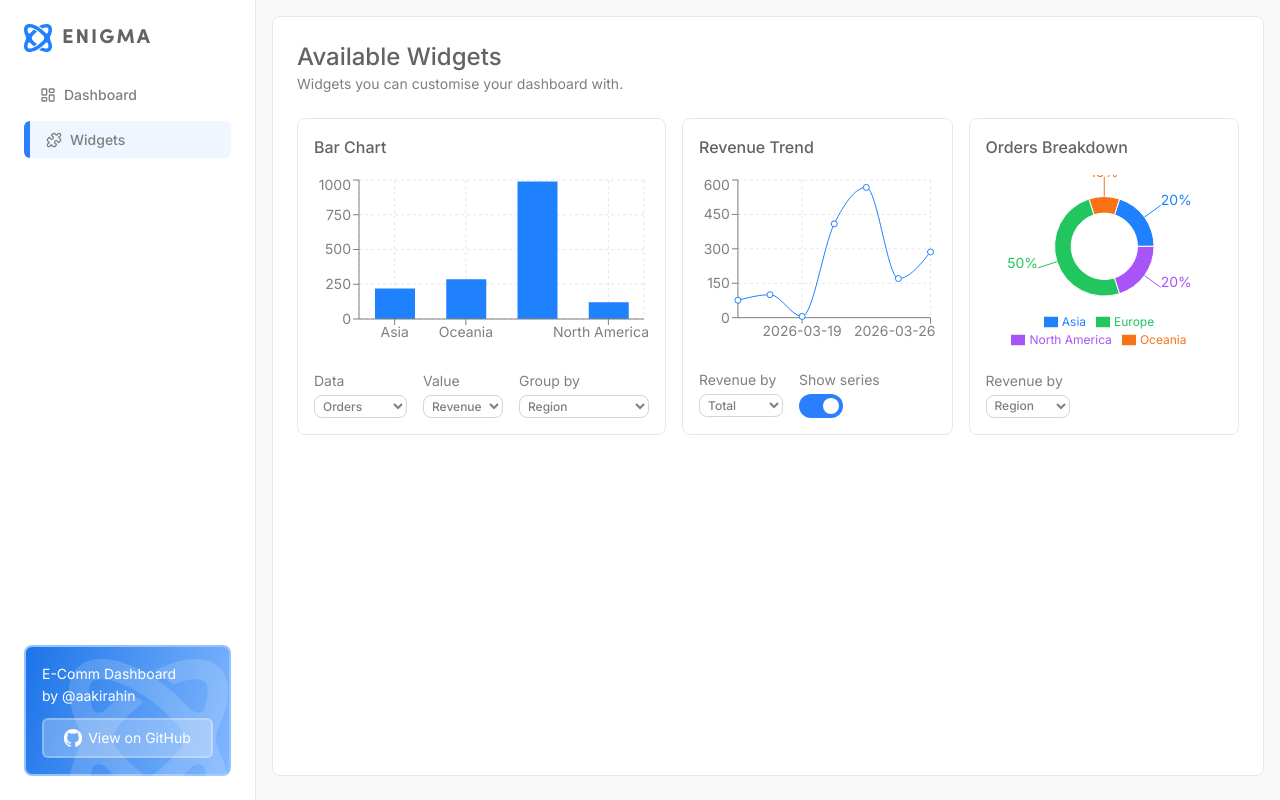
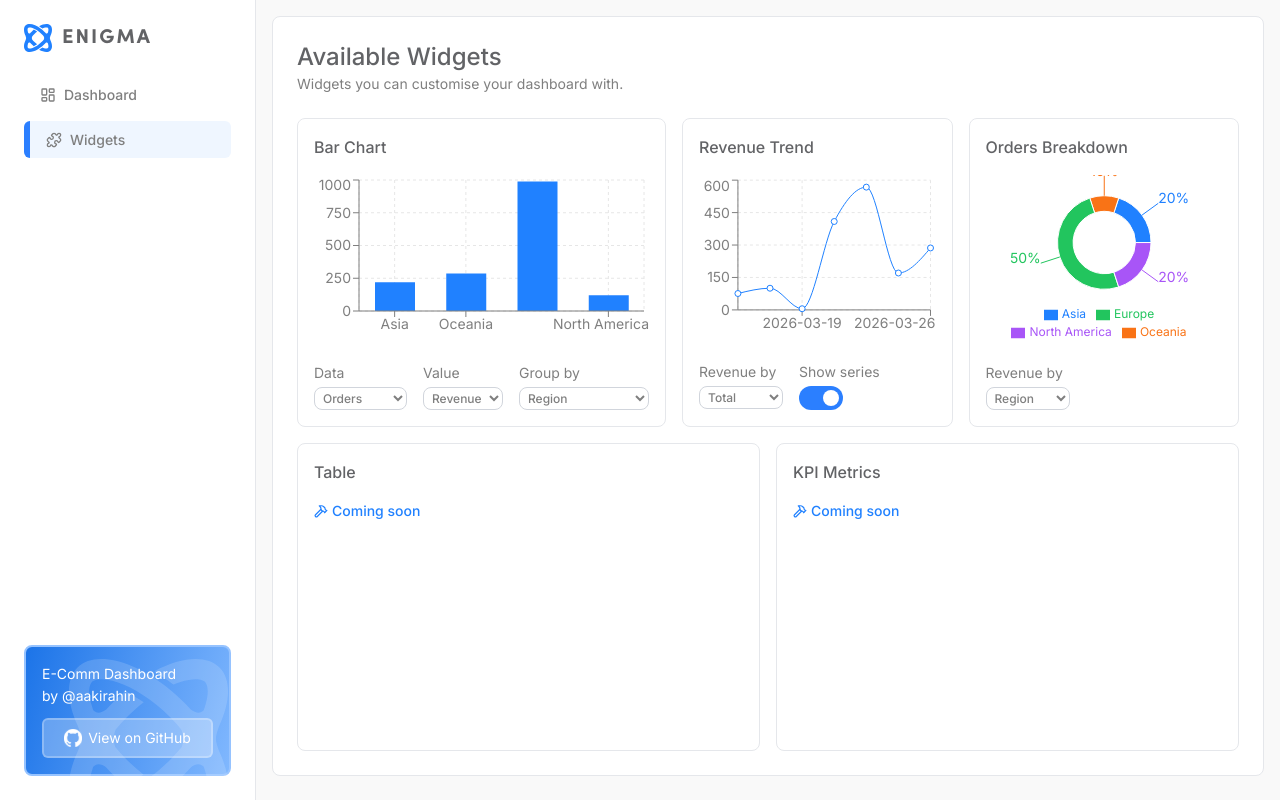
Before and after one commit to aakirahin/ecom-dashboard, a Next.js app: page /widgets in a window 1280 px wide. Built offline with nearby package versions, Linux system fonts and the light colour scheme.

Commit message:
Added README

```diff
--- a/app/widgets/_components/Card.tsx
+++ b/app/widgets/_components/Card.tsx
@@ -2,14 +2,16 @@ import { borderClass, cardClass, titleClass } from '@/lib/styles/tailwindClasses
 import React from 'react'
 
 type Props = {
+  className?: string
   children?: React.ReactNode
 }
 
 const Card = ({
+  className,
   children
 }: Props) => {
   return (
-    <div className={`${cardClass} flex-1 h-full`}>
+    <div className={`${cardClass} ${className} flex-1 h-full`}>
       {children}
     </div>
   )
--- a/app/widgets/_components/Widgets/TableWidget.tsx
+++ b/app/widgets/_components/Widgets/TableWidget.tsx
@@ -1,6 +1,5 @@
 import React, { useMemo } from 'react'
 import Card from '../Card'
-import { titleClass } from '@/lib/styles/tailwindClasses'
 import DataTable from '@/app/_components/Table/DataTable'
 import { Order } from '@/lib/types/orders'
 import { orderColumns } from '@/lib/utils/columns'
@@ -22,9 +21,9 @@ const TableWidget = ({
     const totalPages = ordersResponse?.totalPages ?? 0
 
     return (
-        <Card>
-            <span className={titleClass}>Table</span>
+        <Card className='overflow-y-scroll'>
             <DataTable<Order>
+                title="Table"
                 {...{
                     columns: orderColumns,
                     error,
--- a/app/widgets/page.tsx
+++ b/app/widgets/page.tsx
@@ -1,12 +1,13 @@
 "use client"
 
 import React, { useState } from 'react'
-import { cardClass } from '@/lib/styles/tailwindClasses'
+import { cardClass, titleClass } from '@/lib/styles/tailwindClasses'
 import Card from './_components/Card'
 import RevenueTrendWidget from './_components/Widgets/RevenueTrendWidget'
 import PieChartWidget from './_components/Widgets/PieChartWidget'
 import BarChartWidget from './_components/Widgets/BarChartWidget'
 import { useFetchOrdersQuery } from '@/lib/queries/queries'
+import { Hammer } from 'lucide-react'
 
 type Props = {}
 
@@ -59,14 +60,27 @@ const Page = (props: Props) => {
                         error={ordersError}
                     />
                 </div>
-                {/* <div className='w-full h-1/2 flex gap-4'>
-                    <TableWidget
+                <div className='w-full h-1/2 flex gap-4'>
+                    {/* <TableWidget
                         ordersResponse={ordersResponse}
                         error={ordersError}
                         isLoading={ordersLoading}
-                    />
-                    <Card/>
-                </div> */}
+                    /> */}
+                    <Card>
+                        <span className={titleClass}>Table</span>
+                        <p className='text-[#2081FF] font-medium flex gap-1 items-center'>
+                            <Hammer size={14} color='#2081FF'/>
+                            Coming soon
+                        </p>
+                    </Card>
+                    <Card>
+                        <span className={titleClass}>KPI Metrics</span>
+                        <p className='text-[#2081FF] font-medium flex gap-1 items-center'>
+                            <Hammer size={14} color='#2081FF'/>
+                            Coming soon
+                        </p>
+                    </Card>
+                </div>
             </div>
         </div>
     )
--- a/lib/reducer/tableReducer.ts
+++ b/lib/reducer/tableReducer.ts
@@ -2,7 +2,6 @@
 
 import { useCallback, useReducer } from "react"
 import { endDate, startDate } from "../utils/date"
-import { DashboardQueryState } from "../types/dashboard"
 
 export type TableFilters = {
     startDate?: string
```
Also changed, not shown: 1 other file (tests, documents, lock files or other folders).
